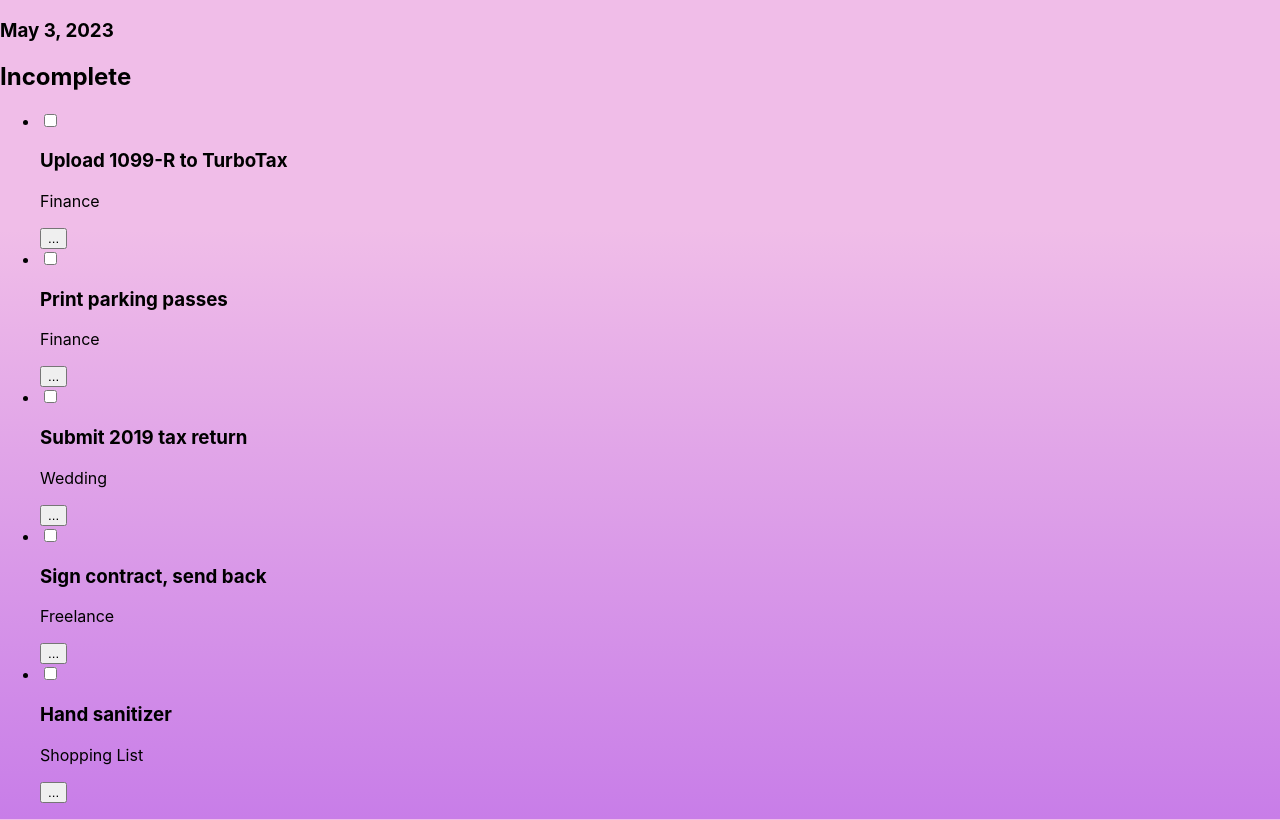
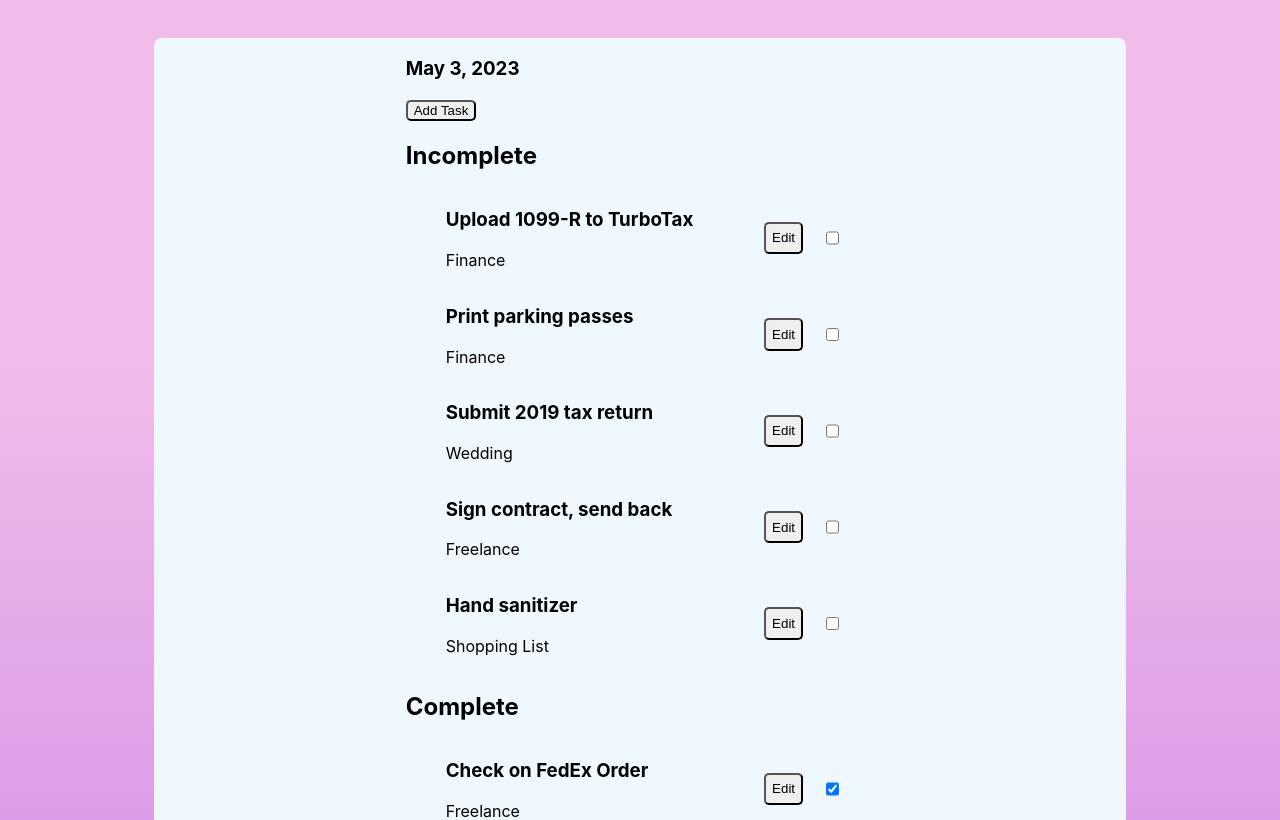
Before and after one commit to Norozkhani/todo-with-db, a React (Create React App) app in the folder Client/: page / in a window 1280 px wide. Shown: the top 820 px of the page. Built offline with nearby package versions, Linux system fonts and the light colour scheme.

Commit message:
design additions

```diff
--- a/Client/src/App.css
+++ b/Client/src/App.css
@@ -1,17 +1,36 @@
 .App {
   display: flex;
-  flex-direction: column;
-  align-items: center;
-  width: 500px;
-  margin: 50px auto;
-  padding: 10px;
+  justify-content: center;
   border-radius: 8px;
+  background-color: aliceblue;
+}
+
+.App_Wrapper {
+  padding: 3% 12%;
+}
+
+button {
+  border-radius: 5px;
+}
+
+li {
+  list-style-type: none;
+  display: flex;
+  flex-direction: row;
+  justify-content: space-between;
+}
+
+.edit_CheckWrapper {
+  display: flex;
+  justify-content: space-between;
+  padding: 2rem;
+  gap: 1.2rem;
 }
 
 .App h1 {
   text-align: center;
 }
-
+/*
 .form {
   display: flex;
   justify-content: space-between;
@@ -71,4 +90,4 @@
 }
 .item-content {
   width: 60%;
-}
+} */
--- a/Client/src/App.js
+++ b/Client/src/App.js
@@ -92,14 +92,10 @@ function App() {
     setEditTask([]);
   };
   return (
+    <div className="App_Wrapper">
       <div className="App">
         <section>
           <DateTime />
-        <Tasks
-          tasks={tasks}
-          handleCheck={handleCheck}
-          activateEditTask={activateEditTask}
-        />
           <AddTask taskLen={tasks.length} createTask={createTask} />
           {editTask.length > 0 && (
             <EditTask
@@ -108,7 +104,13 @@ function App() {
               deleteTask={deleteTask}
             />
           )}
+          <Tasks
+            tasks={tasks}
+            handleCheck={handleCheck}
+            activateEditTask={activateEditTask}
+          />
         </section>
+      </div>
     </div>
   );
 }
--- a/Client/src/components/AddTask.js
+++ b/Client/src/components/AddTask.js
@@ -33,12 +33,12 @@ const AddTask = ({ taskLen, createTask }) => {
   return (
     <div>
       {!showAddTask && (
-        <button onClick={() => setShowAddTask(true)}>plus</button>
+        <button onClick={() => setShowAddTask(true)}>Add Task</button>
       )}
       {showAddTask && (
         <section>
           <form onSubmit={submitNewTask}>
-            <button onClick={() => setShowAddTask(false)}>To go back</button>
+            <button onClick={() => setShowAddTask(false)}>Cancel</button>
             <input type="text" name="text" placeholder="Title" />
             {showErrorMsg.textErr && <span>Please write a title</span>}
             <input type="text" name="category" placeholder="Category" />
--- a/Client/src/components/EditTask.js
+++ b/Client/src/components/EditTask.js
@@ -22,7 +22,11 @@ const EditTask = ({ editTask, replaceTask, deleteTask }) => {
           defaultValue={editTask[0].category}
         />
         <button type="submit">Save</button>
-        <button type="button" onClick={() => deleteTask(editTask[0].id)}>
+        <button
+          className="delete-item"
+          type="button"
+          onClick={() => deleteTask(editTask[0].id)}
+        >
           Delete
         </button>
       </form>
--- a/Client/src/components/Task.js
+++ b/Client/src/components/Task.js
@@ -1,6 +1,12 @@
 const Task = ({ task, handleCheck, activateEditTask }) => {
   return (
     <li>
+      <div className="task_TextWrapper">
+        <h3>{task.text}</h3>
+        <p>{task.category}</p>
+      </div>
+      <div className="edit_CheckWrapper">
+        <button onClick={() => activateEditTask(task.id)}>Edit</button>
         <input
           type="checkbox"
           name="completed"
@@ -8,9 +14,7 @@ const Task = ({ task, handleCheck, activateEditTask }) => {
           checked={task.completed}
           onChange={() => handleCheck(task.id)}
         />
-      <h3>{task.text}</h3>
-      <p>{task.category}</p>
-      <button onClick={() => activateEditTask(task.id)}>...</button>
+      </div>
     </li>
   );
 };
--- a/Client/src/components/Tasks.js
+++ b/Client/src/components/Tasks.js
@@ -1,4 +1,5 @@
 import Task from "./Task";
+import "../App.css";
 
 const Tasks = ({ tasks, handleCheck, activateEditTask }) => {
   return (
--- a/Client/src/index.css
+++ b/Client/src/index.css
@@ -10,7 +10,8 @@ body {
     sans-serif;
   -webkit-font-smoothing: antialiased;
   -moz-osx-font-smoothing: grayscale;
-  height: 100vh;
+  height: 100%;
+  width: 100%;
 }
 
 code {
```
Lines whose indentation alone changed are shown as unchanged.
